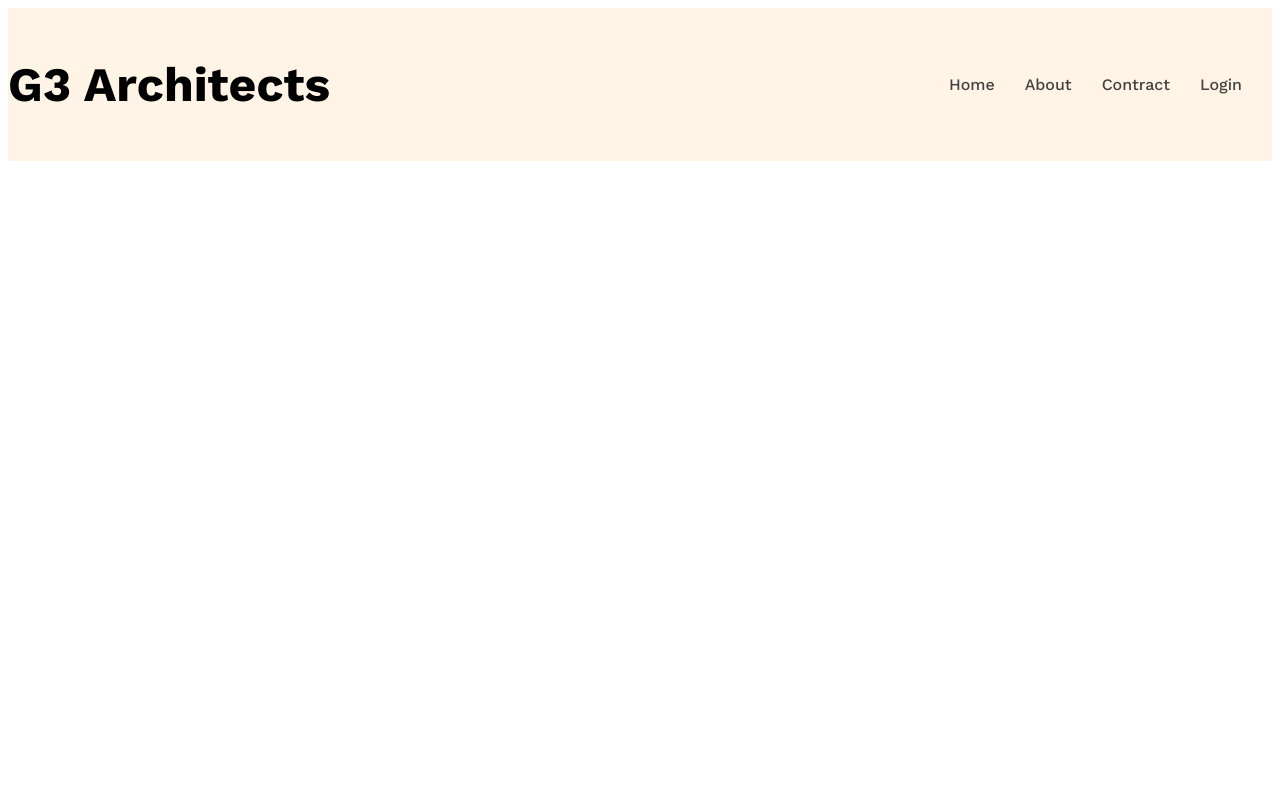
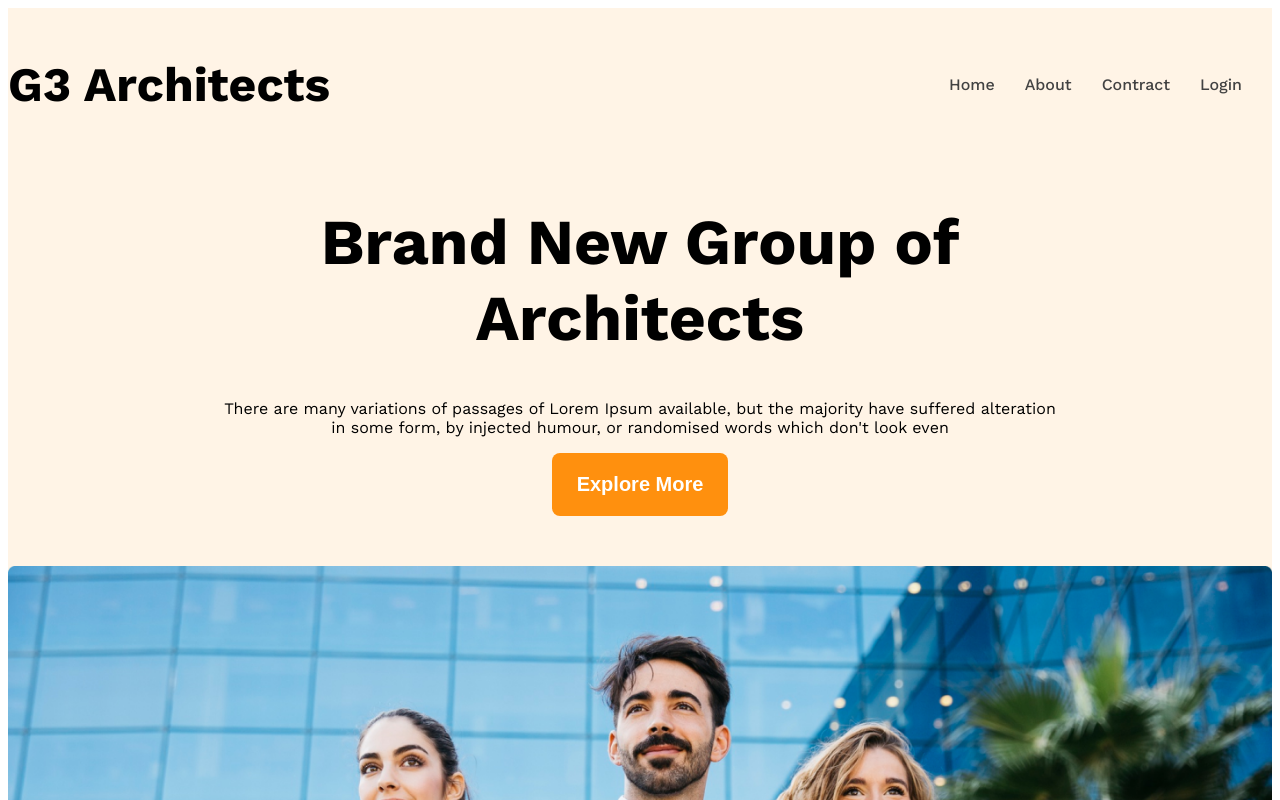
Before and after one commit to sbsajibsx/architects-website, a plain HTML site: page index.html in a window 1280 px wide. Shown: the top 800 px of the page. Drawn offline with nearby package versions, Linux system fonts and the light colour scheme.

Commit message:
banner added

```diff
--- a/index.html
+++ b/index.html
@@ -18,7 +18,12 @@
             </ul>
         </nav>
         <div class="banner">
-
+            <div class="banner-content">
+             <h1 class="banner-title">Brand New Group of Architects </h1>
+             <p class="banner-info">There are many variations of passages of Lorem Ipsum available, but the majority have suffered alteration in some form, by injected humour, or randomised words which don't look even</p>
+             <button class="btn-primary">Explore More</button>
+            </div>
+            <img class="banner-img" src="images/banner.png" alt="">
         </div>
     </header>
     <main>
--- a/styles/style.css
+++ b/styles/style.css
@@ -25,6 +25,17 @@
     background-color: rgba(255, 144, 14, 0.1);
 }
 
+.btn-primary{
+    background-color: #FF900E;
+    color: white;
+    padding: 20px 25px;
+    font-size: 1.25rem;
+    font-weight: 600;
+    border-radius: 8px;
+    border: none;
+
+}
+
 /* header styles */
 
 
@@ -49,7 +60,31 @@
     text-decoration: none;
 }
 
-.navbar .banner{
+.navbar, .banner{
     max-width: 1440px;
     margin: 0 auto;
 }
+
+/* banner related styles */
+.banner-content{
+    max-width: 850px;
+    margin: 0 auto;
+    text-align: center;
+    margin-bottom: 50px;
+}
+.banner-title{
+    font-weight: 700;
+    font-size: 4rem;
+}
+.banner-img{
+    width: 100%;
+}
+
+
+/* responsive media query */
+
+@media screen and (max-width: 576px) {
+    .navbar, nav-links{
+        flex-direction: column;
+    }
+}
```
